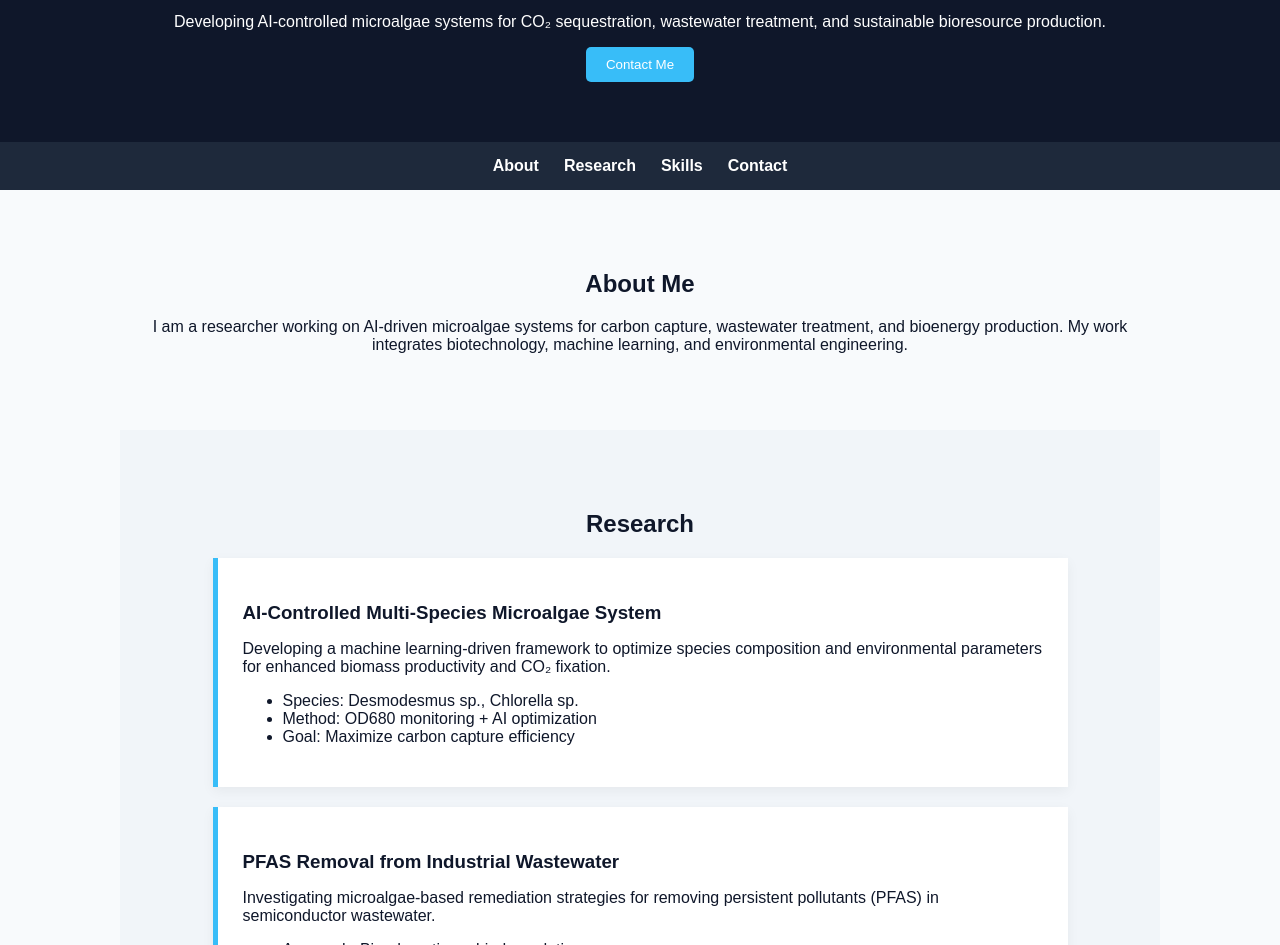
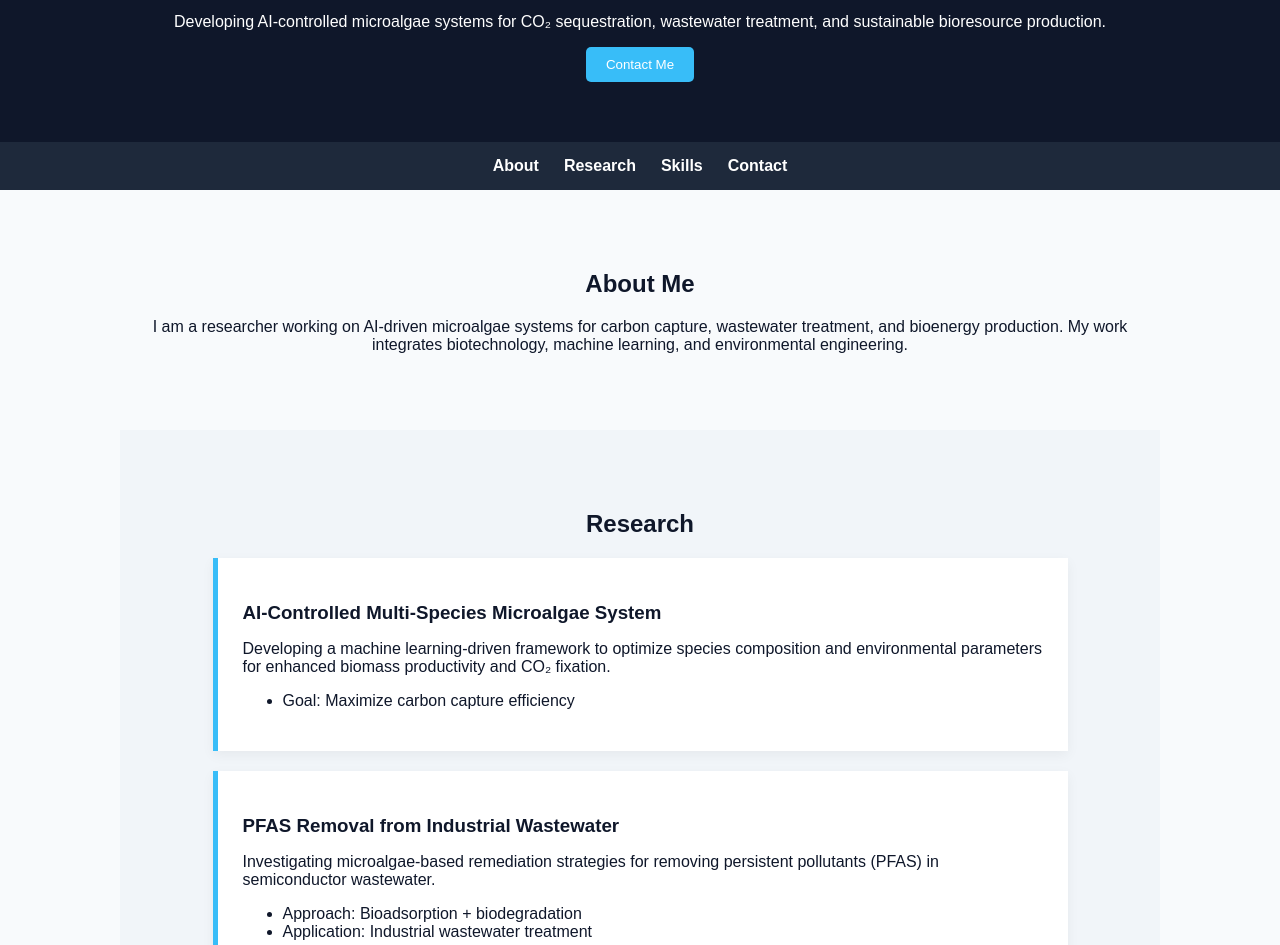
Before and after one commit to ttttrinh-ncku/ttttrinh-ncku.github.io, a plain HTML site: page index.html in a window 1280 px wide. Shown: the part 155-1100 px from the top of the page. Drawn offline with Linux system fonts and the light colour scheme.

Commit message:
Update index.html

```diff
--- a/index.html
+++ b/index.html
@@ -145,9 +145,7 @@
       and environmental parameters for enhanced biomass productivity and CO₂ fixation.
     </p>
     <ul>
-      <li>Species: Desmodesmus sp., Chlorella sp.</li>
-      <li>Method: OD680 monitoring + AI optimization</li>
-      <li>Goal: Maximize carbon capture efficiency</li>
+     <li>Goal: Maximize carbon capture efficiency</li>
     </ul>
   </div>
 
```
